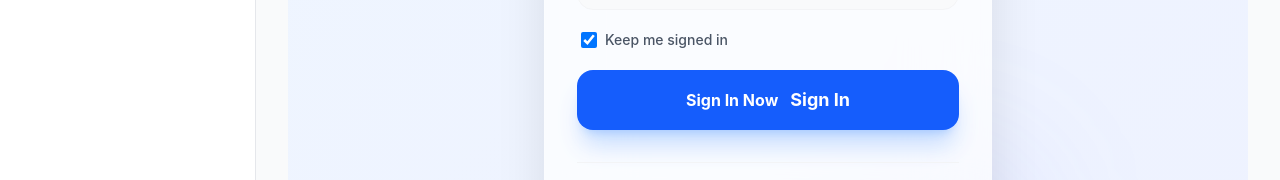
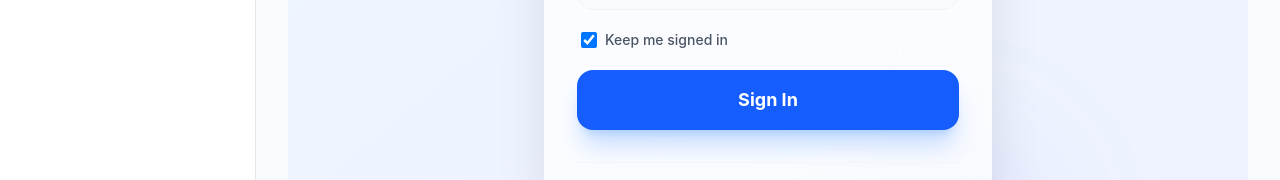
Before and after one commit to tanveerfixit/spsv, a Next.js app: page /login in a window 1280 px wide. Shown: the part 514-694 px from the top of the page. Built offline with nearby package versions, Linux system fonts and the light colour scheme; no server answers.

Commit message:
fix(ui): remove redundant button text and improve loading labels

```diff
--- a/app/(auth)/login/page.tsx
+++ b/app/(auth)/login/page.tsx
@@ -253,13 +253,16 @@ function AuthPageContent() {
             >
               {success ? (
                 <CheckCircle className="w-6 h-6 animate-bounce" />
-              ) : loading ? (
+              ) : loading && (
                 <Loader2 className="w-6 h-6 animate-spin" />
-              ) : (
-                mode === 'login' ? 'Sign In Now' : 'Create My Account'
               )}
               <span className="text-lg">
-                {success ? 'Redirecting...' : mode === 'login' ? 'Sign In' : 'Sign Up'}
+                {success
+                  ? 'Redirecting...'
+                  : loading
+                    ? (mode === 'login' ? 'Signing In...' : 'Registering...')
+                    : (mode === 'login' ? 'Sign In' : 'Create Account')
+                }
               </span>
             </button>
           </form>
```
